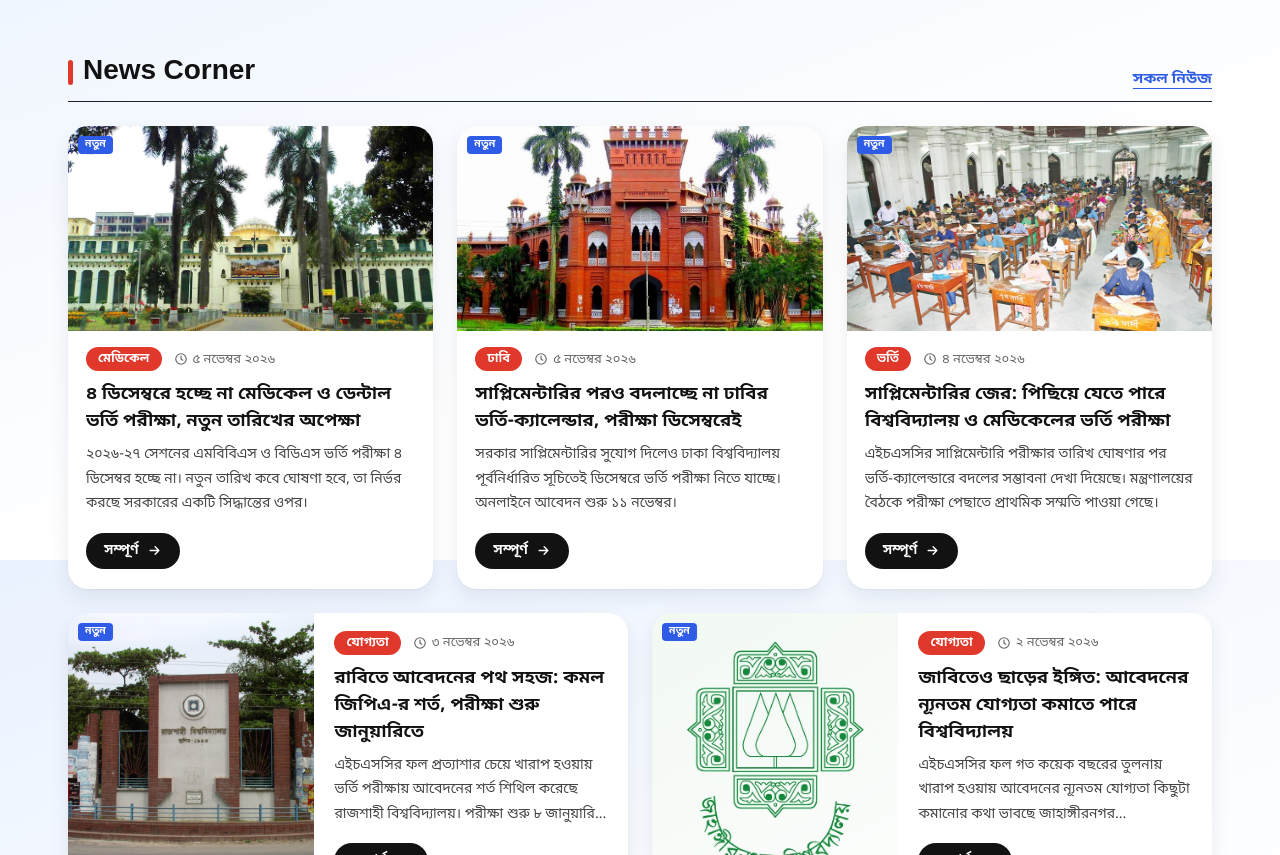
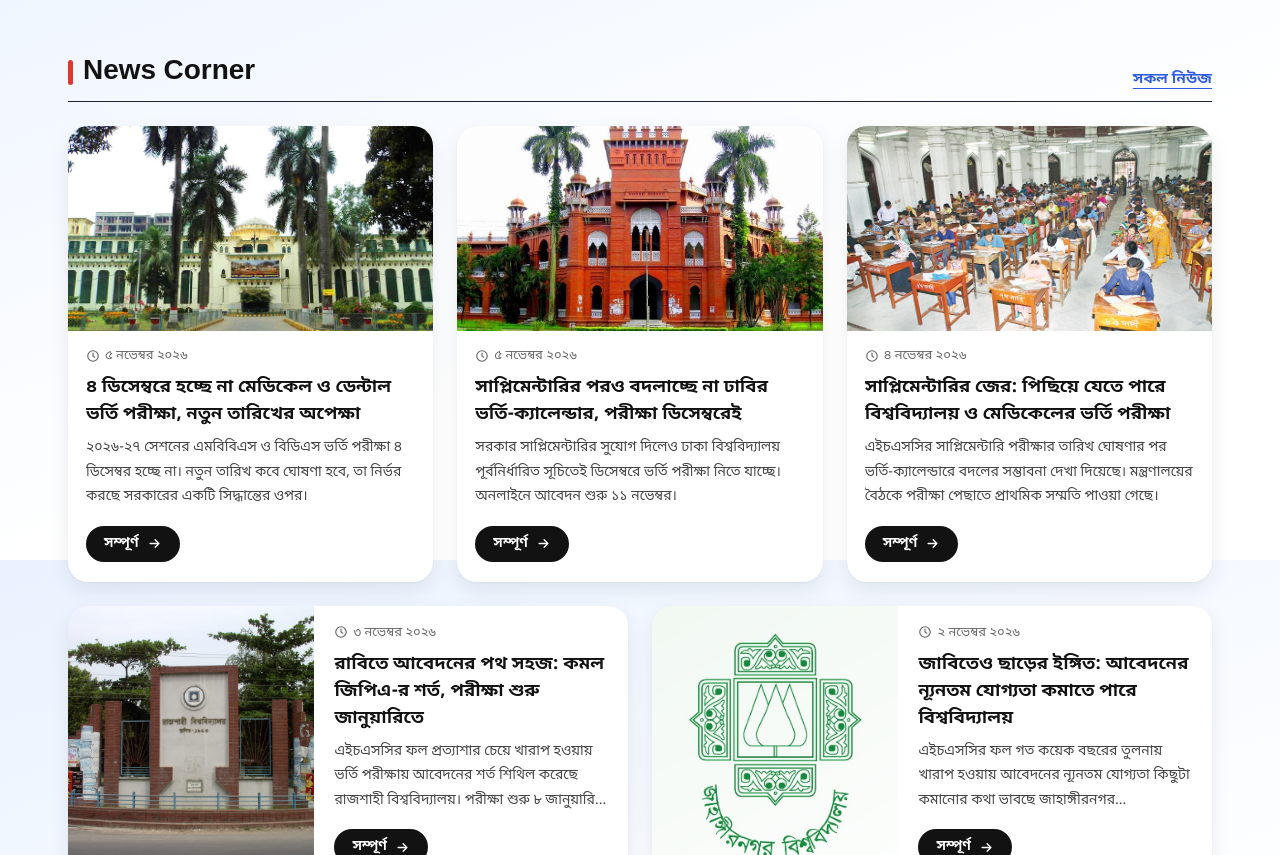
Before and after one commit to nishat-jihad/Admission-info, a Next.js app in the folder chance-hobe-ki/: page / in a window 1280 px wide. Shown: the part 1840-2695 px from the top of the page. Built offline with nearby package versions, Linux system fonts and the light colour scheme.

Commit message:
Update NewsCard.js

```diff
--- a/chance-hobe-ki/src/components/NewsCard.js
+++ b/chance-hobe-ki/src/components/NewsCard.js
@@ -16,7 +16,7 @@ const ARROW_ICON = (
 );
 
 // variant: "home" (হোমের News Corner) | "large" (সকল নিউজ পেজ — একটু বড়)
-export default function NewsCard({ item, isNew = false, variant = "home", priority = false }) {
+export default function NewsCard({ item, variant = "home", priority = false }) {
   const href = `/news/${item.slug}`;
 
   return (
@@ -28,12 +28,10 @@ export default function NewsCard({ item, isNew = false, variant = "home", priori
           sizes="(max-width: 640px) 100vw, (max-width: 1023px) 50vw, 400px"
           priority={priority}
         />
-        {isNew && <span className="news-new-badge">নতুন</span>}
       </Link>
 
       <div className="news-card-body">
         <div className="news-card-meta">
-          <span className="news-cat">{item.category}</span>
           <span className="news-date">
             {CLOCK_ICON}
             <time dateTime={item.date}>{formatBnDate(item.date)}</time>
```
